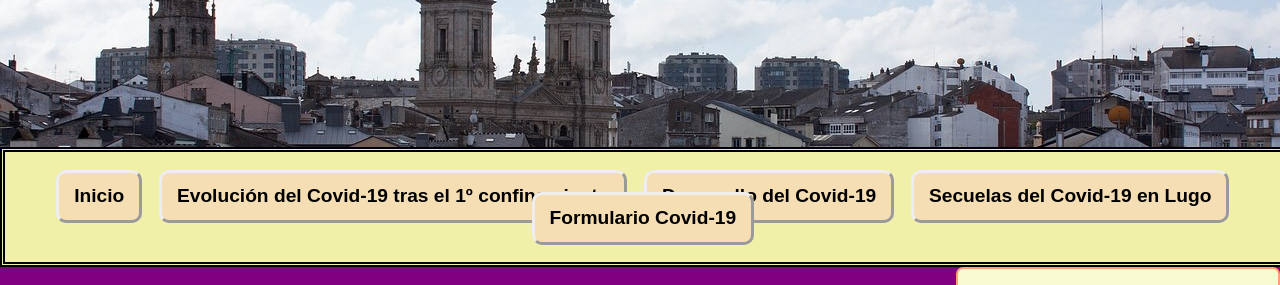
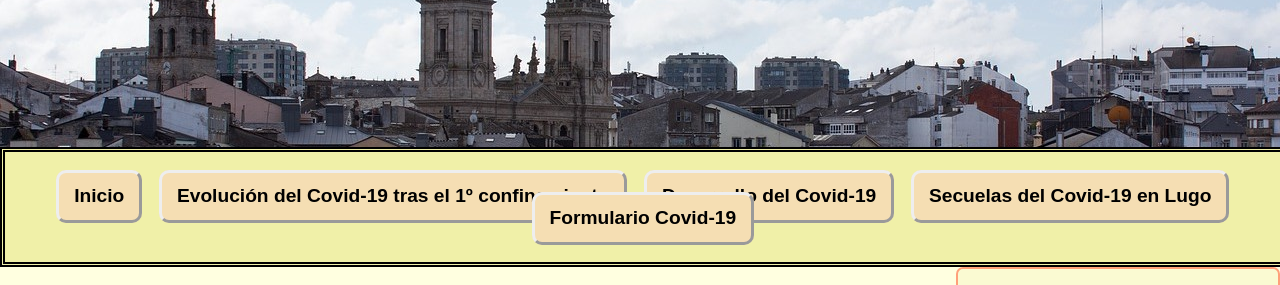
Before and after one commit to jlexposito313/MSTest, a plain HTML site: page index.htm in a window 1280 px wide. Shown: the part 163-448 px from the top of the page. Drawn offline with Linux system fonts and the light colour scheme; a web font is replaced by a local one.

Commit message:
Update estilos.css

```diff
--- a/estilo/estilos.css
+++ b/estilo/estilos.css
@@ -4,7 +4,7 @@
 /* Body */
 body{
     margin: 0px;    /* Agregamos que el margen sea de 0 píxeles*/
-    background-color: purple;      /* Añadimos un color de fondo para el body */ /* lightyellow */
+    background-color: lightyellow;      /* Añadimos un color de fondo para el body */ /* lightyellow */
     font-family: 'Yusei Magic', sans-serif;     /* Aplicamos el estilo anteriormente importado */
 }
 
```
